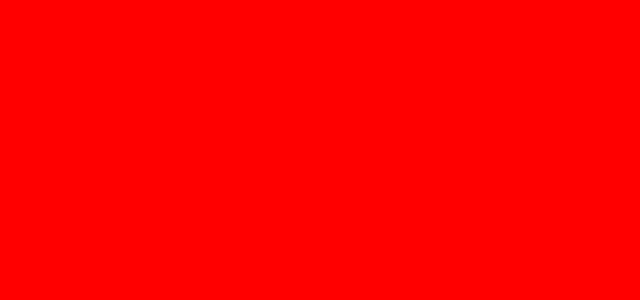
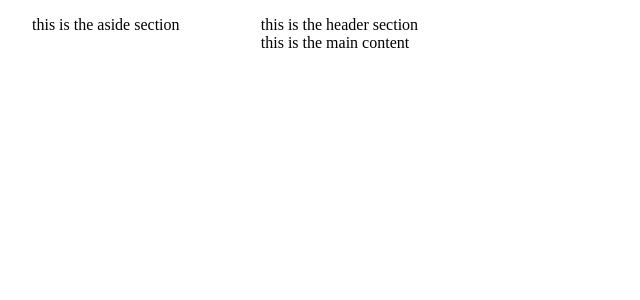
Before and after one commit to Stephen4018/VANDELAY-INDUSTRIES, a React (Create React App) app: page / in a window 1280 px wide. Shown: the top 300 px of the page, without its empty margins (0-640 px from the left). Built offline with nearby package versions, Linux system fonts and the light colour scheme.

Commit message:
project setup

```diff
--- a/src/App.css
+++ b/src/App.css
@@ -1,3 +1,3 @@
-.App {
+/* .App {
   text-align: center;
-}
+} */
--- a/src/App.js
+++ b/src/App.js
@@ -1,10 +1,11 @@
 import "./App.css";
-// import "./styles/home.scss";
+import MainSection from "./sections/mainSection";
+import "./styles/layout.scss";
 
 function App() {
   return (
     <div className="App">
-      <div className=" ">this is the body</div>
+      <MainSection />
     </div>
   );
 }
--- a/src/index.css
+++ b/src/index.css
@@ -1,4 +1,4 @@
-body {
+/* body {
   margin: 0;
   font-family: -apple-system, BlinkMacSystemFont, 'Segoe UI', 'Roboto', 'Oxygen',
     'Ubuntu', 'Cantarell', 'Fira Sans', 'Droid Sans', 'Helvetica Neue',
@@ -10,4 +10,4 @@ body {
 code {
   font-family: source-code-pro, Menlo, Monaco, Consolas, 'Courier New',
     monospace;
-}
+} */
--- a/src/index.js
+++ b/src/index.js
@@ -1,7 +1,7 @@
 import React from "react";
 import ReactDOM from "react-dom/client";
 // import "./index.css";
-import "./styles/home.scss";
+// import "./styles/home.scss";
 import App from "./App";
 // import reportWebVitals from "./reportWebVitals";
 
--- a/src/layout/FrontLayout.js
+++ b/src/layout/FrontLayout.js
@@ -0,0 +1,21 @@
+import React from "react";
+import AsideComp from "../component/AsideComp";
+import HeaderComp from "../component/HeaderComp";
+
+const FrontLayout = (props) => {
+  return (
+    <div className="frontlayout">
+      <div className="aside-container">
+        <AsideComp />
+      </div>
+      <div className="header-content-container">
+        <div className="header">
+          <HeaderComp />
+        </div>
+        <div className="main-content">{props.children}</div>
+      </div>
+    </div>
+  );
+};
+
+export default FrontLayout;
--- /dev/null
+++ b/src/sections/mainSection.js
@@ -0,0 +1,12 @@
+import React from "react";
+import FrontLayout from "../layout/FrontLayout";
+
+const MainSection = () => {
+  return (
+    <FrontLayout>
+      <div>this is the main content</div>
+    </FrontLayout>
+  );
+};
+
+export default MainSection;
--- a/src/styles/home.scss
+++ /dev/null
@@ -1,7 +0,0 @@
-// .head {
-//   background: red;
-// }
-body {
-  color: red;
-  background: red;
-}
--- /dev/null
+++ b/src/styles/layout.scss
@@ -0,0 +1,12 @@
+* {
+  margin: 0;
+  padding: 0;
+  box-sizing: border-box;
+}
+.frontlayout {
+  margin-inline: 2rem;
+  margin-block: 1rem;
+  display: grid;
+  grid-template-columns: 15% auto;
+  gap: 2.9rem;
+}
```
